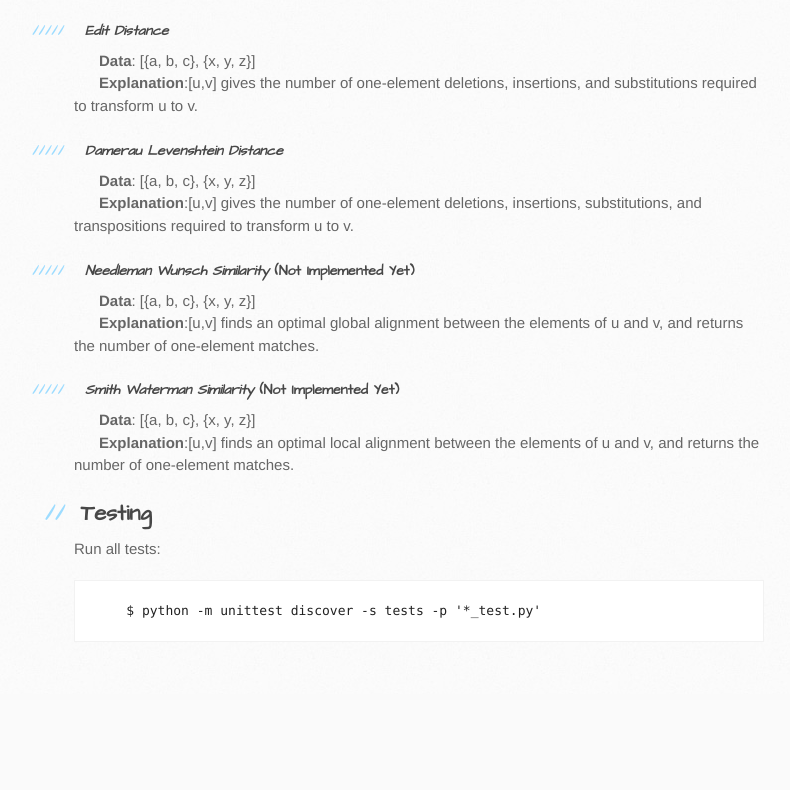
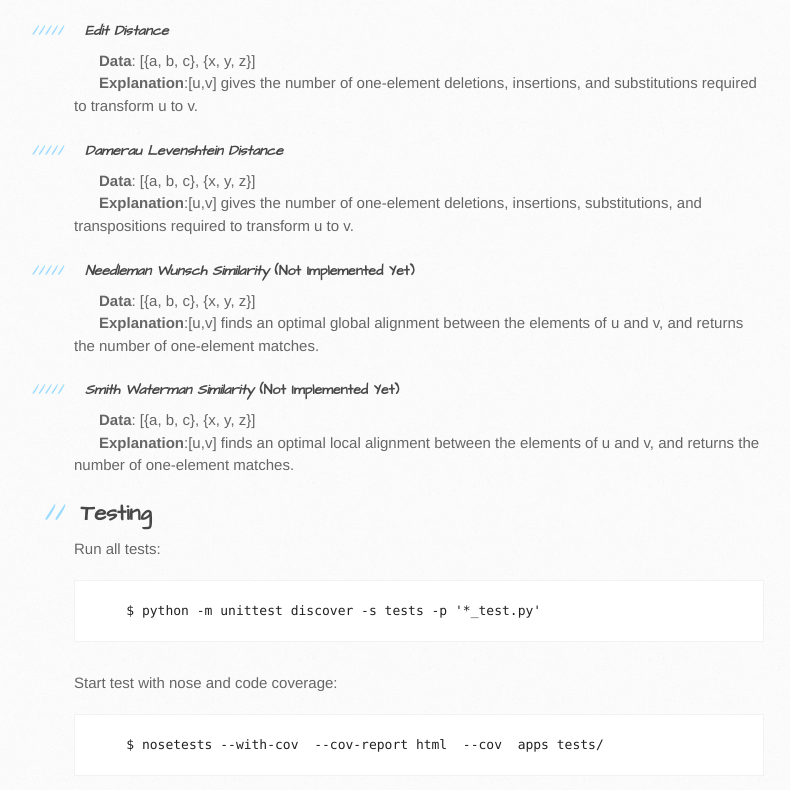
Before and after one commit to cenkbircanoglu/similarity-py, a plain HTML site: page index.html in a window 1280 px wide. Shown: the part 6669-7459 px from the top of the page, without its empty margins (96-886 px from the left). Before the commit the page ends 7363 px from the top, so only its background shows below. Drawn offline with Linux system fonts and the light colour scheme.

```diff
--- a/index.html
+++ b/index.html
@@ -203,6 +203,10 @@
 <p>Run all tests:</p>
 
 <div class="highlight highlight-bash"><pre>    $ python -m unittest discover -s tests -p <span class="pl-s1"><span class="pl-pds">'</span>*_test.py<span class="pl-pds">'</span></span></pre></div>
+
+<p>Start test with nose and code coverage:</p>
+
+<div class="highlight highlight-bash"><pre>    $ nosetests --with-cov  --cov-report html  --cov  apps tests/</pre></div>
         </section>
 
         <aside id="sidebar">
```
Also changed, not shown: params.json (+1 -1 lines).
